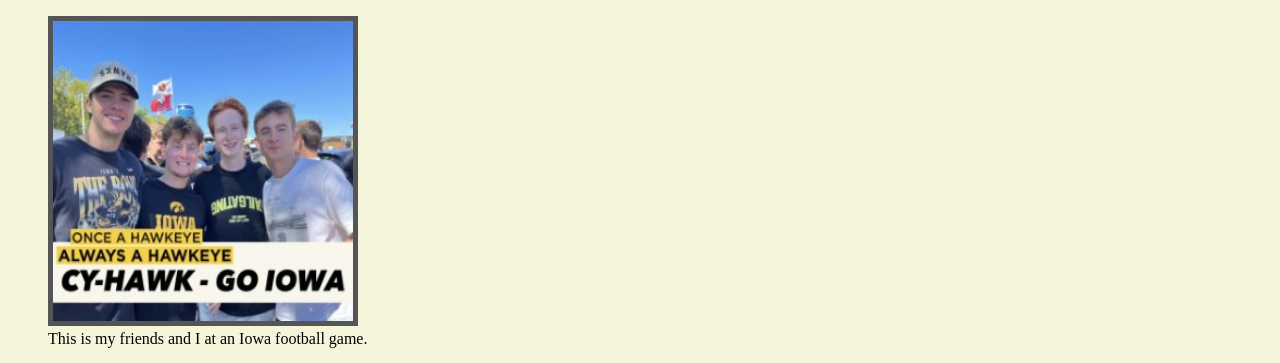
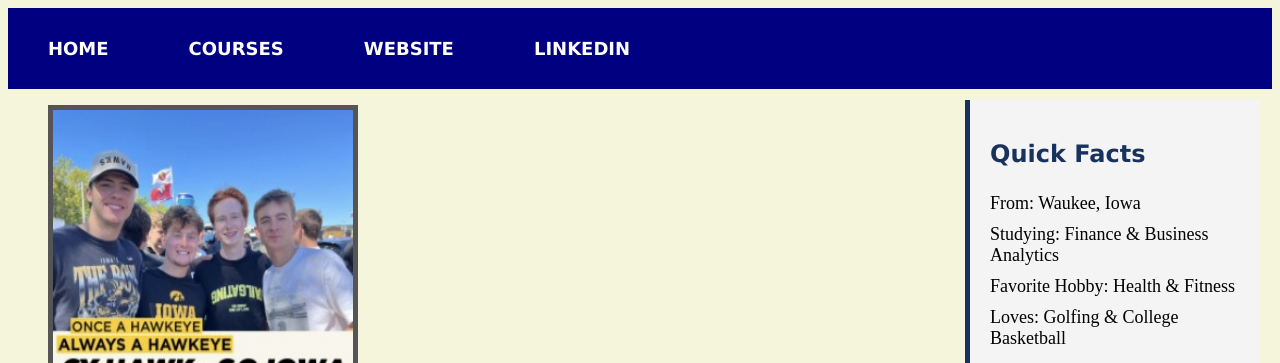
Before and after one commit to maxsimmons4/mhsimmons_hw6, a plain HTML site: page index.html in a window 1280 px wide. Shown: the top 363 px of the page. Drawn offline with Linux system fonts and the light colour scheme.

Commit message:
Did some more work

```diff
--- a/index.html
+++ b/index.html
@@ -1,23 +1,46 @@
 <!DOCTYPE html>
 <html lang="en">
   <head>
-    <link rel="stylesheet" href="mystyle.css">
     <meta charset="UTF-8" />
     <meta name="viewport" content="width=device-width, initial-scale=1.0" />
     <title>All About Max</title>
+    <link rel="stylesheet" href="mystyle.css" />
   </head>
   <body>
+    <nav>
+      <ul class="navbar">
+        <li><a href="index.html">Home</a></li>
+        <li><a href="courses.html">Courses</a></li>
+        <li><a href="https://maxsimmons.me/" target="_blank">Website</a></li>
+        <li>
+          <a
+            href="https://www.linkedin.com/in/max-simmons-bb6116222/"
+            target="_blank"
+            >LinkedIn</a
+          >
+        </li>
+      </ul>
+    </nav>
+
+    <main>
       <figure>
-        <img src="thumbnail_IMG_1040.jpg" alt="A picture of me" width="300" height="300">
-        <figcaption>This is my friends and I at an Iowa football game.</figcaption>
+        <img
+          src="thumbnail_IMG_1040.jpg"
+          alt="A picture of me"
+          width="300"
+          height="300"
+        />
+        <figcaption>
+          This is my friends and I at an Iowa football game.
+        </figcaption>
       </figure>
-</figure>
+
       <h1>About Max</h1>
       <p>
-      I grew up just outside of Des Moines, Iowa, in a town called Waukee. I am
-      20 years old with two siblings. I have worked as a basketball referee, pro
-      shop and golf cart attendant, landscaper, computer lab monitor, bartender,
-      and as a wealth management intern.
+        I grew up just outside of Des Moines, Iowa, in a town called Waukee. I
+        am 20 years old with two siblings. I have worked as a basketball
+        referee, pro shop and golf cart attendant, landscaper, computer lab
+        monitor, bartender, and as a wealth management intern.
       </p>
       <p>
         I am pursuing a degree in finance and business analytics. Through
@@ -29,8 +52,14 @@
         basketball, reading, and, of course, spending time with friends and
         family.
       </p>
+
       <figure>
-        <img src="thumbnail_IMG_2054.jpg" alt="A picture of my family and me" width="250" height="400">
+        <img
+          src="thumbnail_IMG_2054.jpg"
+          alt="A picture of my family and me"
+          width="250"
+          height="400"
+        />
         <figcaption>My family!</figcaption>
       </figure>
 
@@ -43,5 +72,16 @@
         <li>Can't Stop - Red Hot Chilli Peppers</li>
         <li>Leader of the Landslide - The Lumineers</li>
       </ul>
+    </main>
+
+    <aside>
+      <h2>Quick Facts</h2>
+      <ul>
+        <li>From: Waukee, Iowa</li>
+        <li>Studying: Finance & Business Analytics</li>
+        <li>Favorite Hobby: Health & Fitness</li>
+        <li>Loves: Golfing & College Basketball</li>
+      </ul>
+    </aside>
   </body>
 </html>
--- a/mystyle.css
+++ b/mystyle.css
@@ -9,14 +9,65 @@ h1 {
 
 h2 {
   color: navy;
-  font-family: courier;
+  font-family: verdana;
 }
 
 p {
   font-size: 20px;
-  border-top: 1px solid navy;
 }
 
 img {
   border: 5px solid #555;
 }
+
+.navbar {
+  list-style-type: none;
+  margin: 0;
+  padding: 0;
+  background-color: navy;
+  display: flex;
+  align-items: center;
+}
+
+.navbar li {
+  padding: 15px 20px;
+}
+
+.navbar li a {
+  text-decoration: none;
+  color: white;
+  font-family: verdana;
+  font-size: 18px;
+  font-weight: bold;
+  text-transform: uppercase;
+  display: block;
+  padding: 15px 20px;
+}
+
+ul {
+  font-size: 18px;
+}
+
+aside {
+  background-color: #f4f4f4;
+  padding: 20px;
+  border-left: 5px solid #17325d;
+  width: 250px;
+  position: absolute;
+  right: 20px;
+  top: 100px;
+}
+
+aside h2,
+aside h3 {
+  color: #17325d;
+}
+
+aside ul {
+  list-style-type: none;
+  padding: 0;
+}
+
+aside li {
+  padding: 5px 0;
+}
```
Lines whose indentation alone changed are shown as unchanged.
